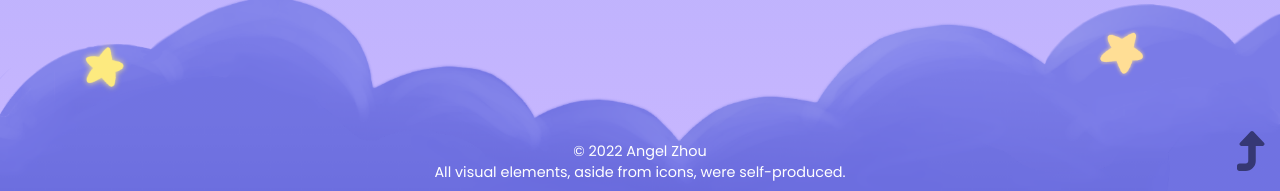
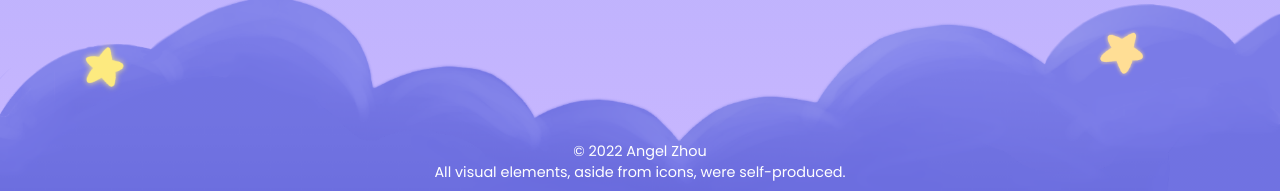
Before and after one commit to angel-zh/portfolio-angel-zhou, a React (Create React App) app: page / in a window 1280 px wide. Shown: the part 4437-4628 px from the top of the page. Built offline with nearby package versions, Linux system fonts and the light colour scheme; a web font is replaced by a local one.

Commit message:
removes scrolltotop icon

```diff
--- a/src/components/Footer.js
+++ b/src/components/Footer.js
@@ -1,6 +1,4 @@
 import React from 'react'
-import { FontAwesomeIcon } from '@fortawesome/react-fontawesome'
-import { faTurnUp } from '@fortawesome/free-solid-svg-icons'
 import layer3 from '../images/3.png'
 import layer4 from '../images/4.png'
 
@@ -9,9 +7,6 @@ const Footer = () => {
         <div className='bottom-div'>
             <img src={layer4} className='bottom-layer' alt=''></img>
             <img src={layer3} className='bottom-layer' alt=''></img>
-            <span onClick={() => { window.scrollTo({ top: 0, left: 0, behavior: 'smooth' }) }}>
-                <FontAwesomeIcon icon={faTurnUp} className='nav-icon to-top-icon' />
-            </span>
             <footer>
                 &copy; 2022 Angel Zhou <br />
                 All visual elements, aside from icons, were self-produced.
```
